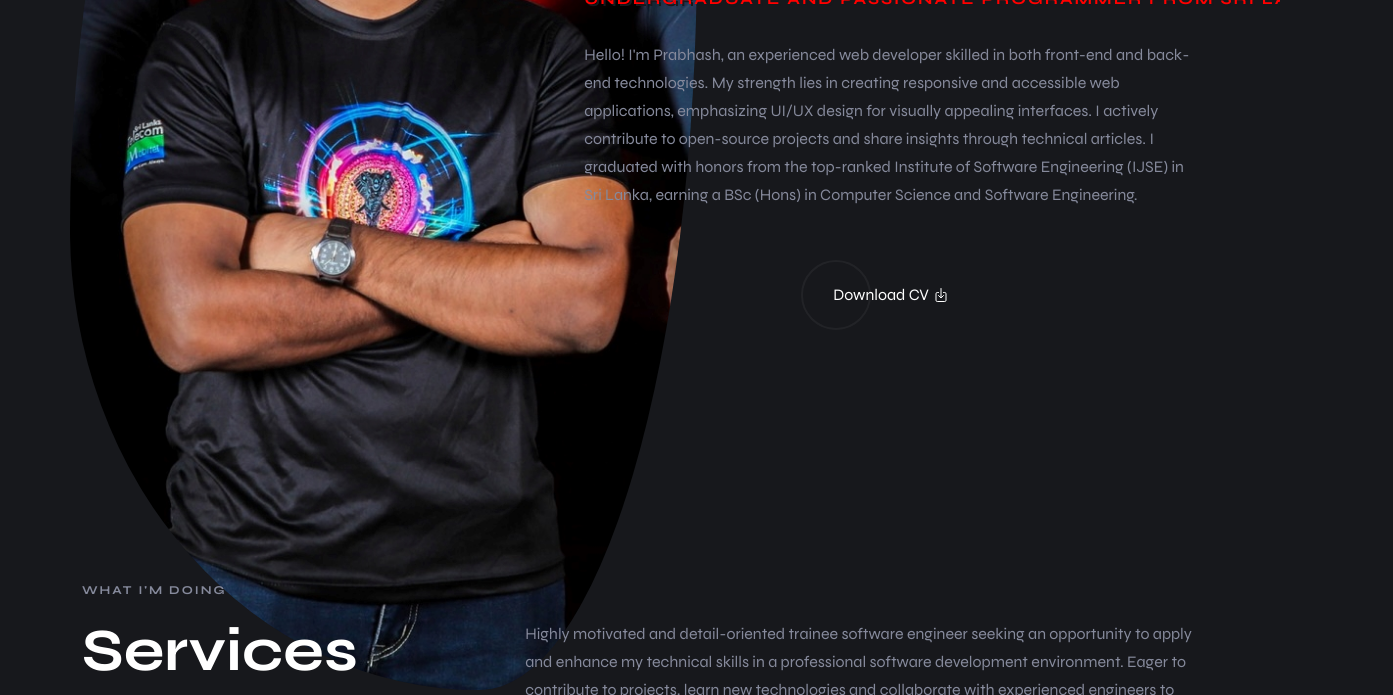
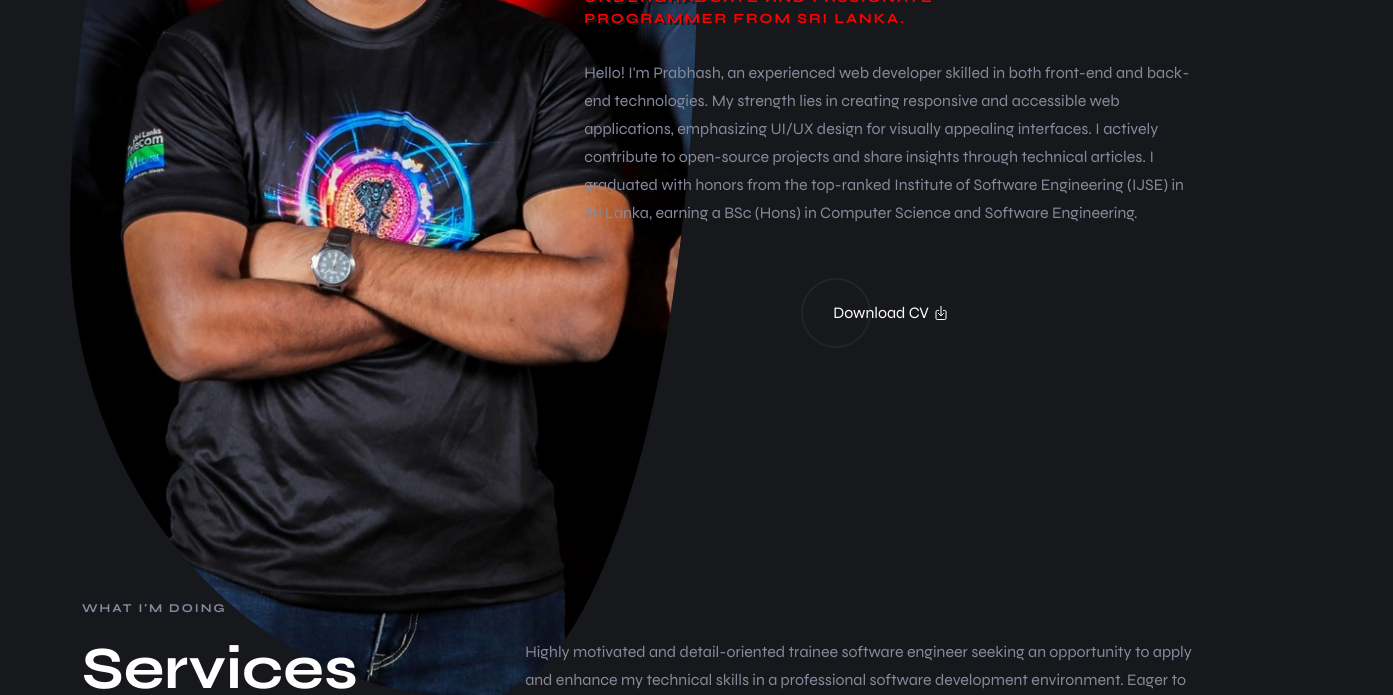
Before and after one commit to PrabhaWijera/Prabhash.lk, a plain HTML site: page index.html in a window 1280 px wide. Shown: the part 405-1100 px from the top of the page, 1393 px wide, since content can reach past the window. Drawn offline with nearby package versions, Linux system fonts and the light colour scheme.

Commit message:
again rebase

```diff
--- a/assets/css/style.css
+++ b/assets/css/style.css
@@ -472,6 +472,7 @@ body.nav-active { overflow: hidden; }
 }
 
 .hero-subtitle {
+  width: 678px;
   font-size: var(--fs-8);
   text-transform: uppercase;
   font-weight: var(--fw-700);
@@ -596,7 +597,10 @@ body.nav-active { overflow: hidden; }
 
 
 
+root {
+  overflow-x: hidden;
 
+}
 
 /*-----------------------------------*\
   #PORTFOLIO
@@ -717,21 +721,31 @@ body.nav-active { overflow: hidden; }
 /**
  * responsive for large than 575px screen
  */
-@media (min-width: 502px) {
+@media (min-width: 500px) {
   .hero-title{
     width: 465px;
       }
-  :root {
-overflow-x: hidden;
+  .mini{
+    color: red;
+    width: 406px;
+  }
+  root {
+    overflow-x: hidden;
+
   }
 
-  .hero-subtitle{
-    font-size: 12px;
-    width: 100px;
-  }
+
+
 }
 @media (min-width: 575px) {
+.mini{
+  color: red;
+  width: 406px;
+}
+  root {
+    overflow-x: hidden;
 
+  }
   /**
    * REUSED STYLE
    */
--- a/index.html
+++ b/index.html
@@ -117,7 +117,7 @@
           <div class="hero-content">
 
             <h1 class="h1 hero-title">Prabhash Wijerathna</h1>
-            <p class="hero-subtitle" style="width: 800px; color: red; font-weight: bolder; font-size: 16px">
+            <p class="hero-subtitle mini" id="mini" >
               Undergraduate and passionate programmer from Sri Lanka.
             </p>
 
```
